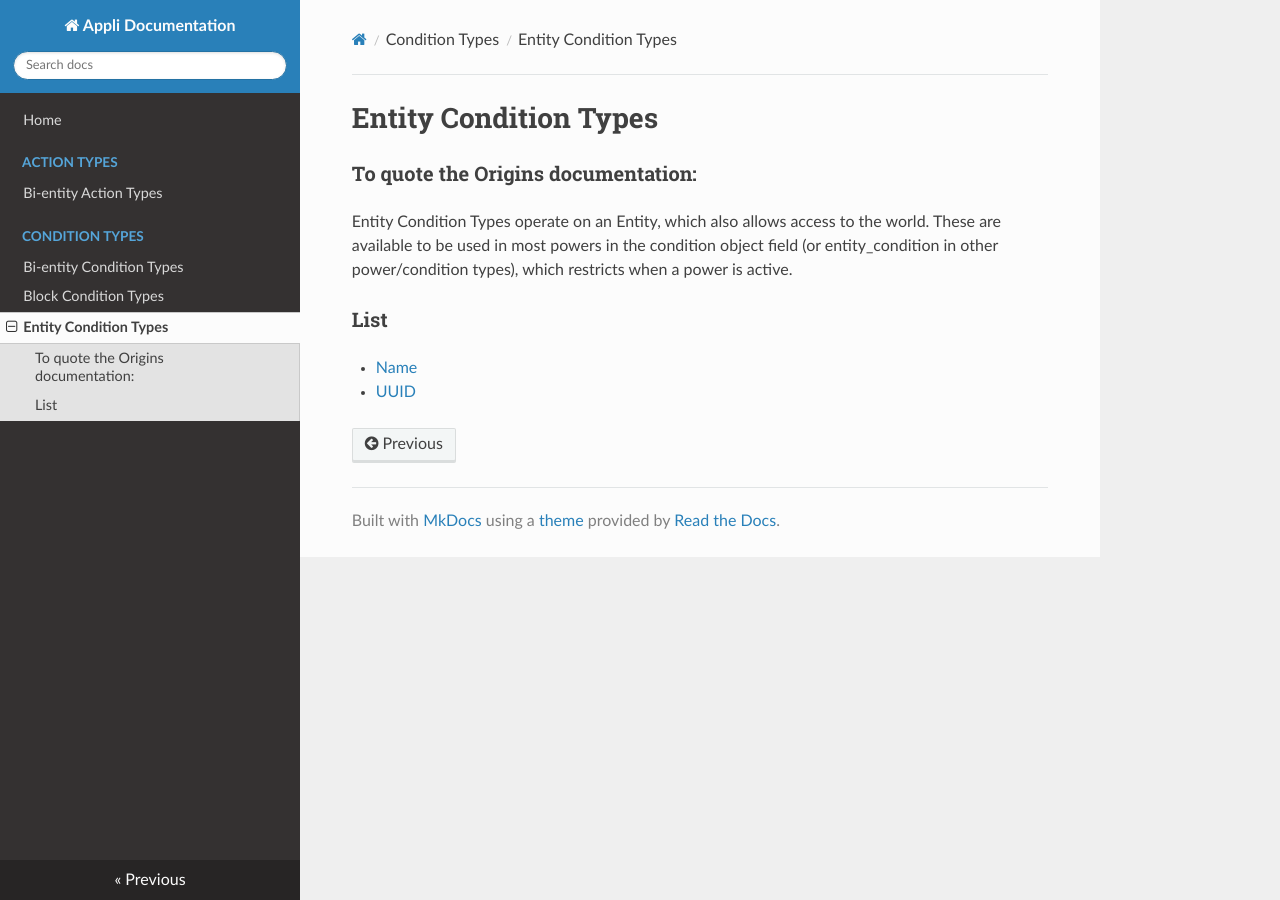
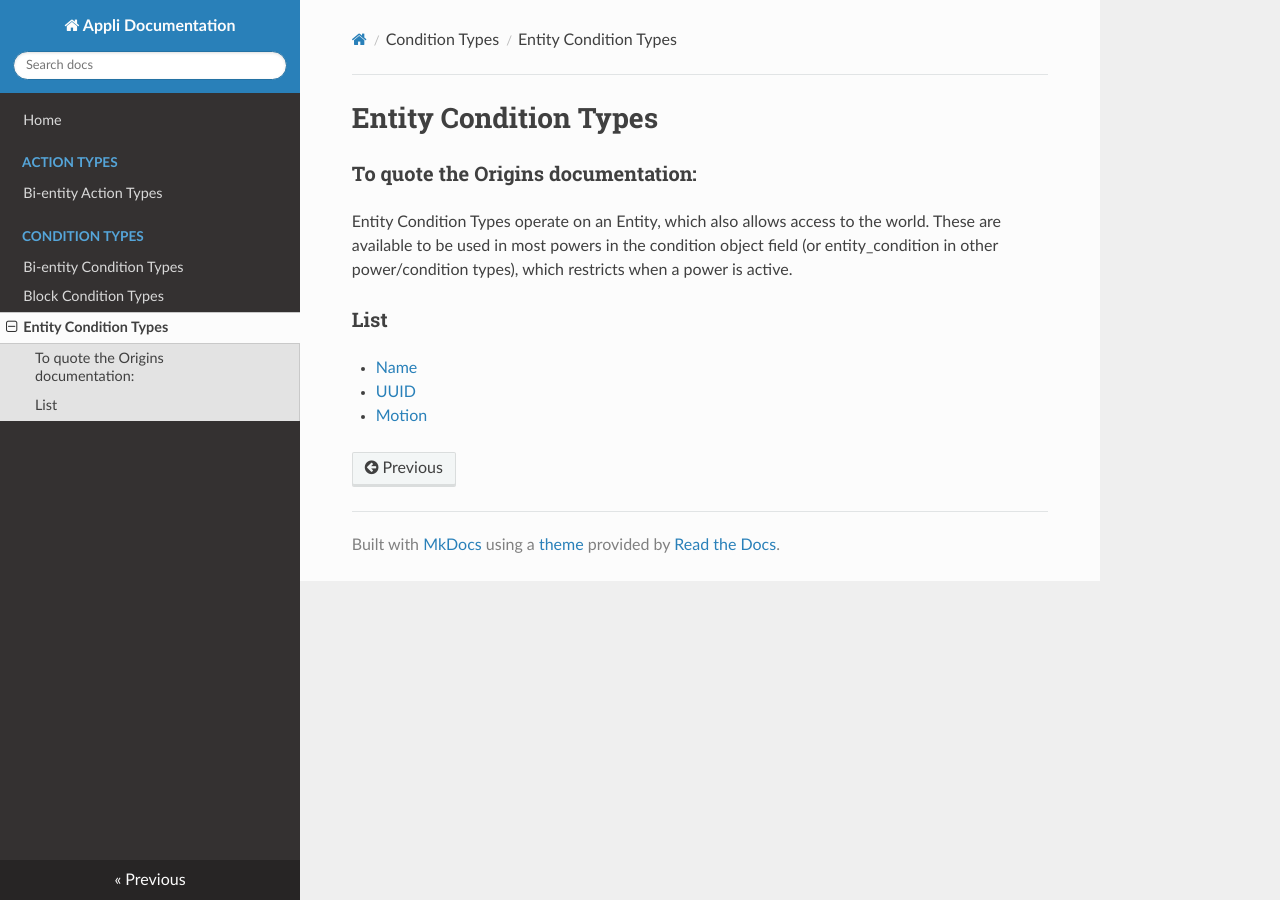
Before and after one commit to ThePhantomPig791/appli-docs, an MkDocs documentation site: the page built from docs/types/entity_condition_types.md, in a window 1280 px wide. Built offline with MkDocs 1.6.1, drawn with Linux system fonts in a browser that asks for light colours; nearby versions of some CDN libraries.

Commit message:
Update entity_condition_types.md

```diff
--- a/docs/types/entity_condition_types.md
+++ b/docs/types/entity_condition_types.md
@@ -12,3 +12,4 @@ Entity Condition Types operate on an Entity, which also allows access to the wor
 
 * [Name](entity_condition_types/name.md)
 * [UUID](entity_condition_types/uuid.md)
+* [Motion](entity_condition_types/motion.md)
```
